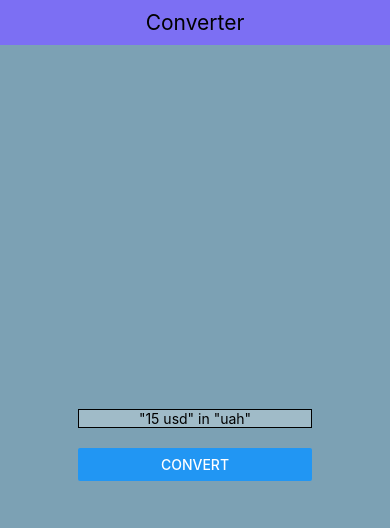
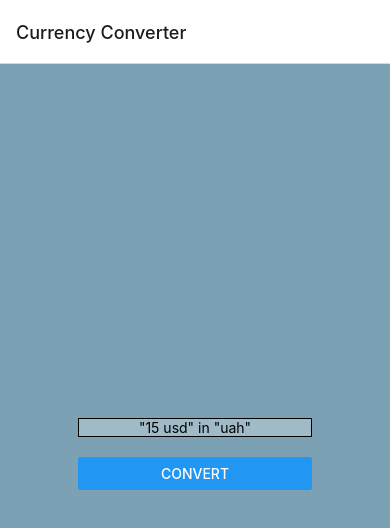
Before and after one commit to menzheha-maksym/react-native-currency-converter, a React Native app: screen / in a window 390 px wide. Shown: the top 528 px of the page. Built offline with nearby package versions, Linux system fonts and the light colour scheme.

Commit message:
add navigation

```diff
--- a/App.tsx
+++ b/App.tsx
@@ -9,15 +9,23 @@
  */
 
 import React from 'react';
-import Header from './src/components/Header';
 import Converter from './src/pages/Converter';
+import {NavigationContainer} from '@react-navigation/native';
+import {createNativeStackNavigator} from '@react-navigation/native-stack';
+
+const Stack = createNativeStackNavigator();
 
 const App = () => {
   return (
-    <>
-      <Header />
-      <Converter />
-    </>
+    <NavigationContainer>
+      <Stack.Navigator>
+        <Stack.Screen
+          options={{title: 'Currency Converter'}}
+          name="Converter"
+          component={Converter}
+        />
+      </Stack.Navigator>
+    </NavigationContainer>
   );
 };
 
```
Also changed, not shown: package.json (+6 -1 lines), 1 other file (tests, documents, lock files or other folders).
